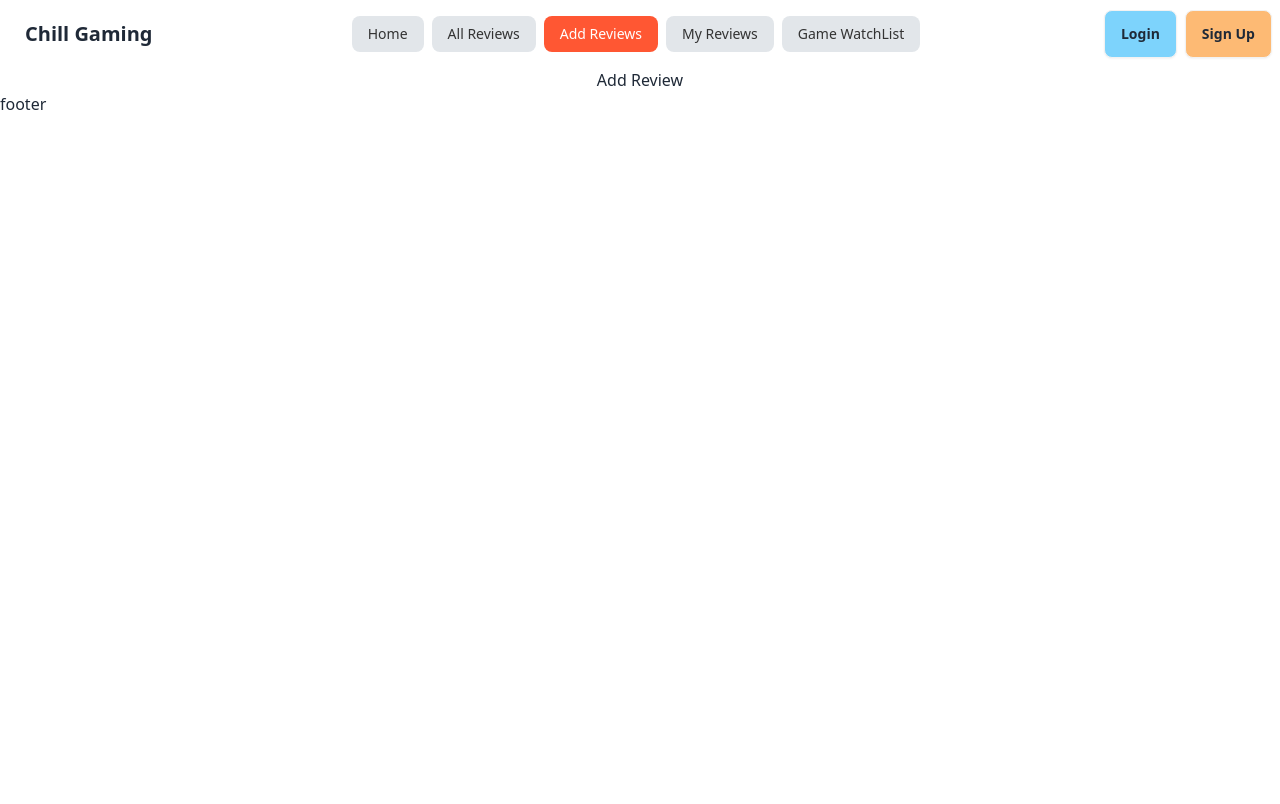
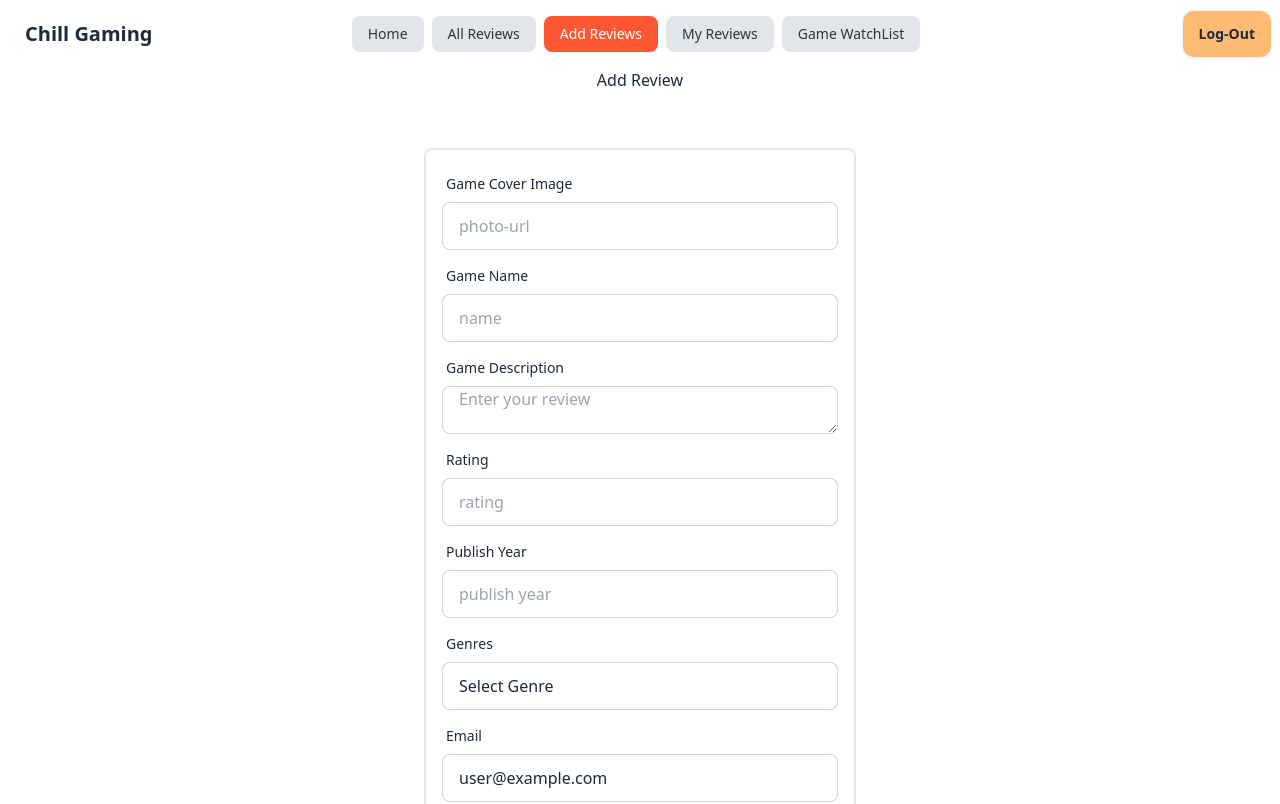
Before and after one commit to sumaiyasal/chill-gaming-client, a React (Vite) app: page /addReview in a window 1280 px wide. Shown: the top 804 px of the page. Built offline with nearby package versions, Linux system fonts and the light colour scheme; no server answers; sample sign-in values are in the browser's storage.

Commit message:
added layout

```diff
--- /dev/null
+++ b/src/Myreviews.jsx
@@ -0,0 +1,11 @@
+
+
+const Myreviews = () => {
+    return (
+        <div>
+         <h1>myreview</h1>
+        </div>
+    );
+};
+
+export default Myreviews;
--- /dev/null
+++ b/src/Mywatchlist.jsx
@@ -0,0 +1,11 @@
+
+
+const Mywatchlist = () => {
+    return (
+        <div>
+           <h1>watch</h1>
+        </div>
+    );
+};
+
+export default Mywatchlist;
--- a/src/components/AddReview.jsx
+++ b/src/components/AddReview.jsx
@@ -1,9 +1,171 @@
+import { useContext } from "react";
+import { AuthContext } from "./AuthProvider";
 
 
 const AddReview = () => {
+    const {user} = useContext(AuthContext);
+    const handleformsubmit=(e)=>{
+        e.preventDefault();
+        const gameimage=e.target.photo.value;
+        const gamename=e.target.gamename.value;
+        const review=e.target.description.value;
+        const rating=e.target.rating.value;
+        const publishingyear=e.target.publishyear.value;
+        const genres=e.target.genres.value;
+        const email=e.target.email.value;
+        const displayName = e.target.name.value;
+
+         const newreview={gameimage,gamename,review,rating,publishingyear,genres,email,displayName}
+
+        // send data to the server and database
+        fetch('http://localhost:5000/reviews', {
+            method: 'POST',
+            headers: {
+                'content-type': 'application/json'
+            },
+            body: JSON.stringify(newreview)
+        })
+            .then(res => res.json())
+            .then(data => {
+                if (data.insertedId) {
+                    console.log('successfully added');
+
+                    e.target.reset();
+                }
+            })
+
+    }
     return (
-        <div className="container mx-auto">
+        <div className="container mx-auto ">
            <h1 className="text-center">Add Review</h1>
+           <div className="min-h-screen flex justify-center items-center">
+        <div className="card bg-base-100 w-full max-w-lg shrink-0 rounded-none p-10">
+
+          <form onSubmit={handleformsubmit} className="card-body border-2 p-4 rounded-lg my-4">
+            <div className="form-control">
+              <label className="label">
+                <span className="label-text">Game Cover Image</span>
+              </label>
+              <input
+              type="text"
+              name="photo"
+              placeholder="photo-url"
+              className="input input-bordered"
+              required
+            />
+            </div>
+            <div className="form-control">
+              <label className="label">
+                <span className="label-text">Game Name</span>
+              </label>
+              <input
+              name="gamename"
+              type="text"
+              placeholder="name"
+              className="input input-bordered"
+              required
+            />
+            </div>
+
+            <div className="form-control">
+              <label className="label">
+                <span className="label-text">Game Description</span>
+              </label>
+              <textarea
+              name="description"
+             placeholder="Enter your review"
+             className="input input-bordered"
+               required
+              ></textarea>
+            </div>
+
+            <div className="form-control">
+              <label className="label">
+                <span className="label-text">Rating</span>
+              </label>
+              <input
+              name="rating"
+              type="number"
+              placeholder="rating"
+              className="input input-bordered"
+               min="1"
+               max="5"
+              required
+            />
+            </div>
+
+            <div className="form-control">
+              <label className="label">
+                <span className="label-text">Publish Year</span>
+              </label>
+              <input
+              name="publishyear"
+              type="number"
+              placeholder="publish year"
+              className="input input-bordered"
+               min="1990"
+               max={new Date().getFullYear()}
+              required
+            />
+            </div>
+
+            <div className="form-control">
+              <label className="label">
+                <span className="label-text">Genres</span>
+              </label>
+              <select
+              name="genres"
+              placeholder="genres"
+              className="input input-bordered"
+              required
+               >
+            <option value="">Select Genre</option>
+            <option value="Action">Action</option>
+            <option value="RPG">RPG</option>
+            <option value="Adventure">Adventure</option>
+            <option value="Puzzle">Puzzle</option>
+            <option value="Sports">Sports</option>
+          </select>
+            </div>
+
+            <div className="form-control">
+            <label className="label">
+              <span className="label-text">Email</span>
+            </label>
+            <input
+              name="email"
+              type="email"
+              placeholder="email"
+              value={user.email}
+            readOnly
+              className="input input-bordered"
+              required
+            />
+          </div>
+
+          <div className="form-control">
+            <label className="label">
+              <span className="label-text">Name</span>
+            </label>
+            <input
+              name="name"
+              type="text"
+              placeholder="name"
+              value={user.displayName}
+            readOnly
+              className="input input-bordered"
+              required
+            />
+          </div>
+
+            <div className="form-control mt-6">
+              <button className="btn btn-neutral rounded-xl mb-2">Submit</button>
+
+            </div>
+          </form>
+
+        </div>
+      </div>
         </div>
     );
 };
--- a/src/components/AuthProvider.jsx
+++ b/src/components/AuthProvider.jsx
@@ -1,5 +1,5 @@
-import { createUserWithEmailAndPassword, GoogleAuthProvider, signInWithEmailAndPassword, signInWithPopup, signOut, } from 'firebase/auth';
-import React, { createContext, useState } from 'react';
+import { createUserWithEmailAndPassword, GoogleAuthProvider, onAuthStateChanged, signInWithEmailAndPassword, signInWithPopup, signOut, } from 'firebase/auth';
+import React, { createContext, useEffect, useState } from 'react';
 import { auth } from '../firebase.init';
 
 
@@ -40,7 +40,15 @@ const loginwithgoogle = () => {
 
       };
 
-
+      useEffect(() => {
+        const unsubscribe = onAuthStateChanged(auth, (currentUser) => {
+          setUser(currentUser);
+          setLoading(false);
+        });
+        return () => {
+          unsubscribe();
+        };
+      }, []);
     const userInfo = {
         user,
         loading,
@@ -51,7 +59,8 @@ const loginwithgoogle = () => {
         setEmail,
         user,
         setUser,
-        signout
+        signout,
+        loading
 
     }
 
--- /dev/null
+++ b/src/components/Loading.jsx
@@ -0,0 +1,13 @@
+
+
+const Loading = () => {
+    return (
+
+            <div className="flex min-h-screen justify-center items-center">
+        <span className="loading loading-bars loading-lg"></span>
+      </div>
+
+    );
+};
+
+export default Loading;
--- /dev/null
+++ b/src/components/Privateroutes.jsx
@@ -0,0 +1,22 @@
+import { useContext } from "react";
+import { AuthContext } from "./AuthProvider";
+import { Navigate, useLocation } from "react-router-dom";
+import Loading from "./Loading";
+
+
+const Privateroutes = ({children}) => {
+    const { user,loading} = useContext(AuthContext);
+
+    const location = useLocation();
+    // console.log(location);
+    if (loading) {
+       return <Loading></Loading>
+    }
+    if (user && user?.email) {
+      return children;
+    }
+
+    return <Navigate state={location.pathname} to={"/login"}></Navigate>;
+};
+
+export default Privateroutes;
--- a/src/main.jsx
+++ b/src/main.jsx
@@ -10,7 +10,10 @@ import AddReview from './components/AddReview.jsx';
 import Home from './components/Home.jsx';
 import Login from './components/Login.jsx';
 import Signup from './components/Signup.jsx';
-import AuthProvider from './components/Authprovider.jsx';
+import AuthProvider from './components/AuthProvider.jsx';
+import Privateroutes from './components/Privateroutes.jsx';
+import Myreviews from './Myreviews.jsx';
+import Mywatchlist from './Mywatchlist.jsx';
 
 const router = createBrowserRouter([
   {
@@ -19,7 +22,24 @@ const router = createBrowserRouter([
     children: [
       {
         path: "/addReview",
-        element: <AddReview/>,
+        element: <Privateroutes>
+          <AddReview/>
+        </Privateroutes>
+        ,
+      },
+      {
+        path: "/myReviews",
+        element: <Privateroutes>
+          <Myreviews></Myreviews>
+        </Privateroutes>
+        ,
+      },
+      {
+        path: "//myWatchlist",
+        element: <Privateroutes>
+          <Mywatchlist></Mywatchlist>
+        </Privateroutes>
+        ,
       },
       {
         path: "/",
```
